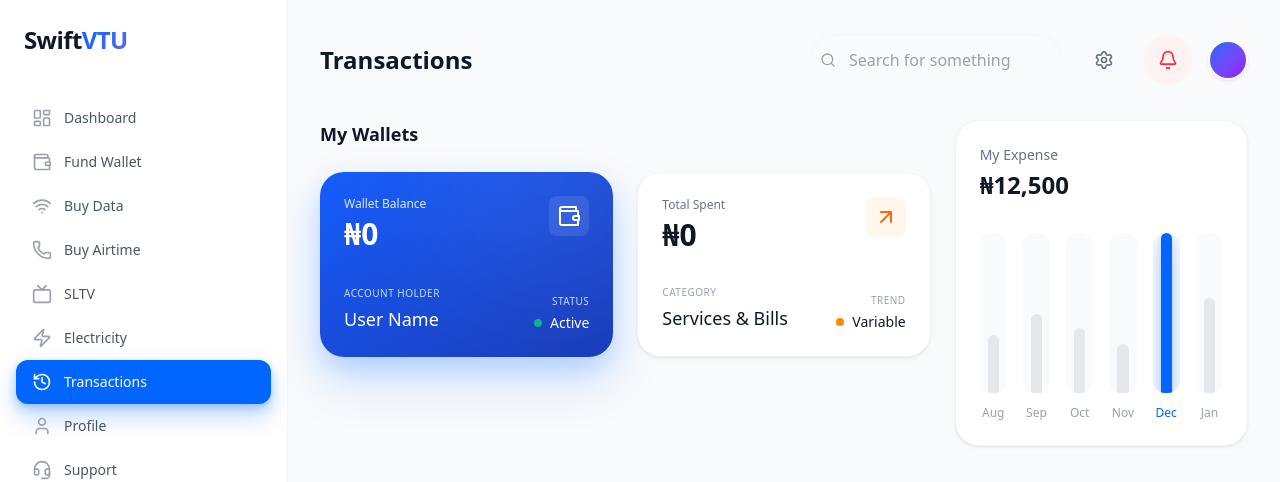
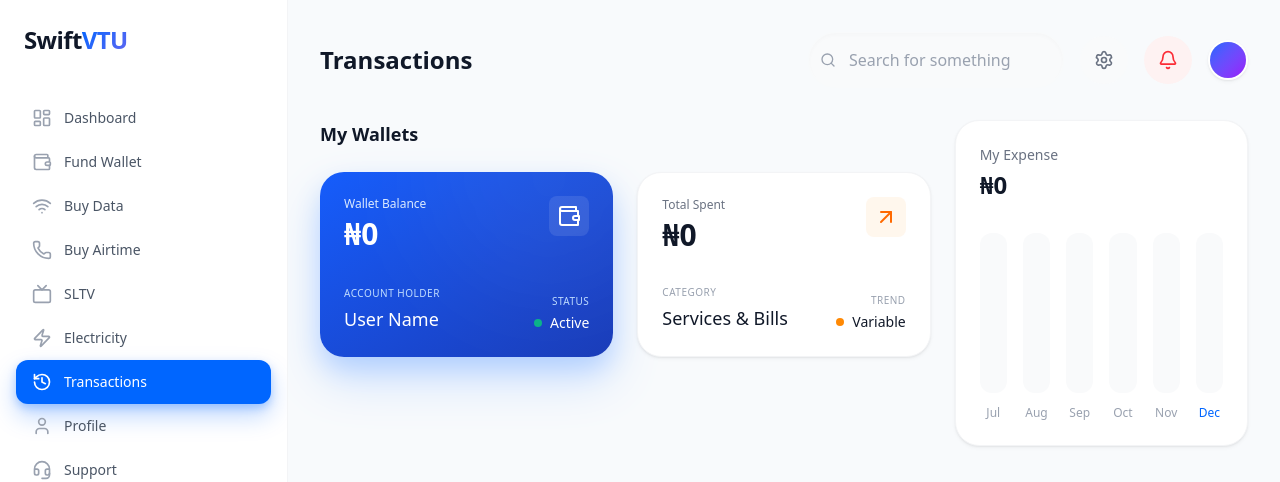
Before and after one commit to Samdav2/sltv-frontend, a Next.js app: page /transactions in a window 1280 px wide. Shown: the top 482 px of the page. Built offline with nearby package versions, Linux system fonts and the light colour scheme; no server answers.

Commit message:
adjusting padding

```diff
--- a/app/(dashboard)/transactions/page.tsx
+++ b/app/(dashboard)/transactions/page.tsx
@@ -12,21 +12,38 @@ import { CreditCard } from "@/components/ui/CreditCard";
 import { ExpenseChart } from "@/components/ui/ExpenseChart";
 import { generateTransactionReceipt } from "@/lib/pdf-generator";
 
-// Mock data for the chart
-const chartData = [
-    { label: "Aug", value: 4500 },
-    { label: "Sep", value: 6200 },
-    { label: "Oct", value: 5100 },
-    { label: "Nov", value: 3800 },
-    { label: "Dec", value: 12500, active: true },
-    { label: "Jan", value: 7400 },
-];
-
 export default function TransactionsPage() {
     const [transactions, setTransactions] = useState<Transaction[]>([]);
     const [isLoading, setIsLoading] = useState(true);
     const [walletBalance, setWalletBalance] = useState(0);
     const [user, setUser] = useState<any>(null);
+
+    // Calculate chart data for the last 6 months
+    const today = new Date();
+    const chartData = Array.from({ length: 6 }, (_, i) => {
+        const date = new Date(today.getFullYear(), today.getMonth() - (5 - i), 1);
+        const monthName = format(date, "MMM");
+        const month = date.getMonth();
+        const year = date.getFullYear();
+
+        const monthlyTotal = transactions
+            .filter((tx) => {
+                const txDate = new Date(tx.created_at);
+                return (
+                    tx.type === "debit" &&
+                    tx.status === "success" &&
+                    txDate.getMonth() === month &&
+                    txDate.getFullYear() === year
+                );
+            })
+            .reduce((acc, tx) => acc + tx.amount, 0);
+
+        return {
+            label: monthName,
+            value: monthlyTotal,
+            active: i === 5, // Current month is the last one
+        };
+    });
 
     useEffect(() => {
         const fetchData = async () => {
@@ -204,7 +221,7 @@ export default function TransactionsPage() {
                     </div>
                 </div>
                 <div className="lg:col-span-1">
-                    <ExpenseChart data={chartData} />
+                    <ExpenseChart data={chartData} total={totalSpent} />
                 </div>
             </div>
 
--- a/components/ui/ExpenseChart.tsx
+++ b/components/ui/ExpenseChart.tsx
@@ -4,9 +4,10 @@ import { cn } from "@/lib/utils";
 
 interface ExpenseChartProps {
     data: { label: string; value: number; active?: boolean }[];
+    total: number;
 }
 
-export function ExpenseChart({ data }: ExpenseChartProps) {
+export function ExpenseChart({ data, total }: ExpenseChartProps) {
     const maxValue = Math.max(...data.map((d) => d.value));
 
     return (
@@ -14,7 +15,7 @@ export function ExpenseChart({ data }: ExpenseChartProps) {
             <div className="flex justify-between items-end mb-8">
                 <div>
                     <p className="text-sm text-gray-500 mb-1">My Expense</p>
-                    <h3 className="text-2xl font-bold text-gray-900">₦12,500</h3>
+                    <h3 className="text-2xl font-bold text-gray-900">₦{total.toLocaleString()}</h3>
                 </div>
             </div>
 
```
